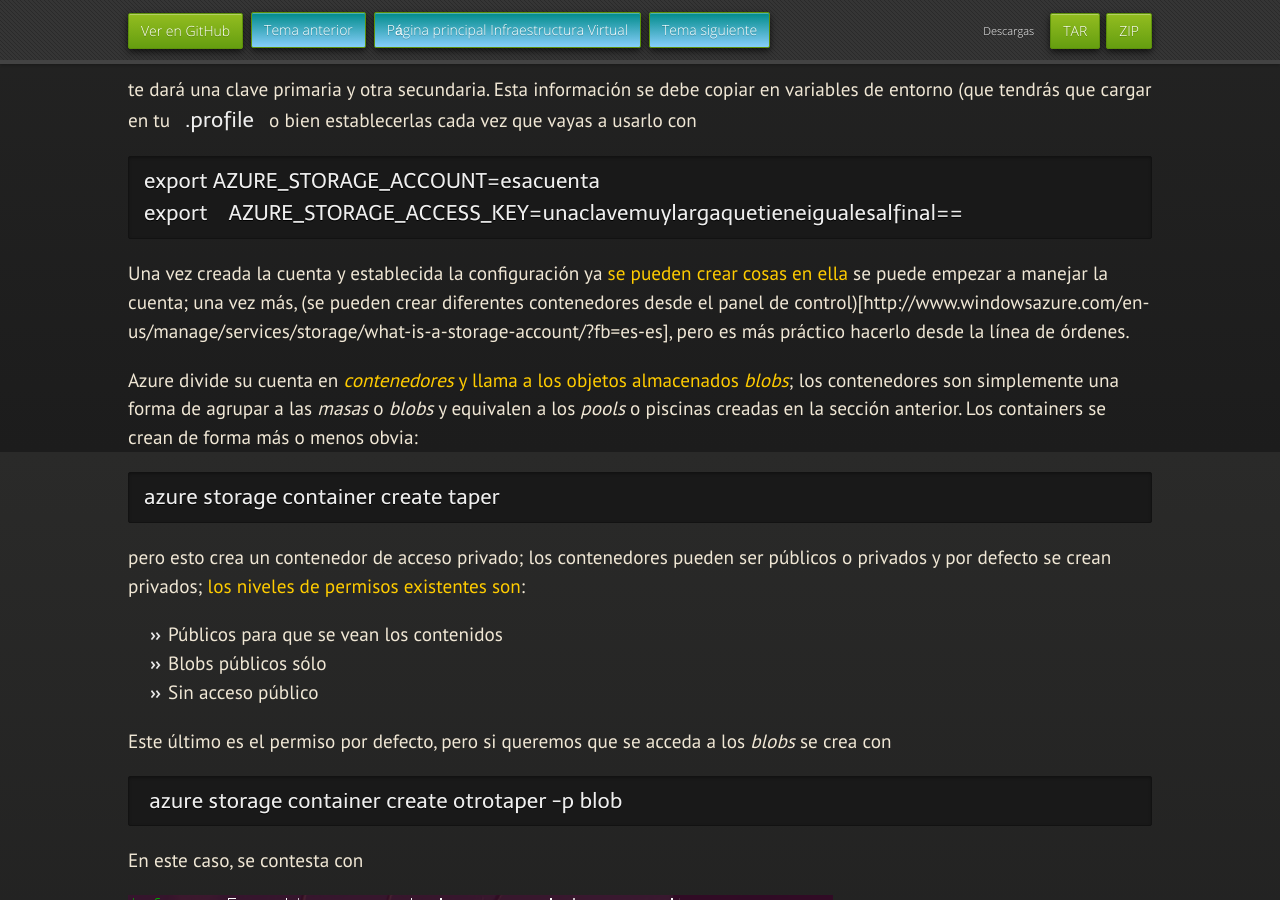
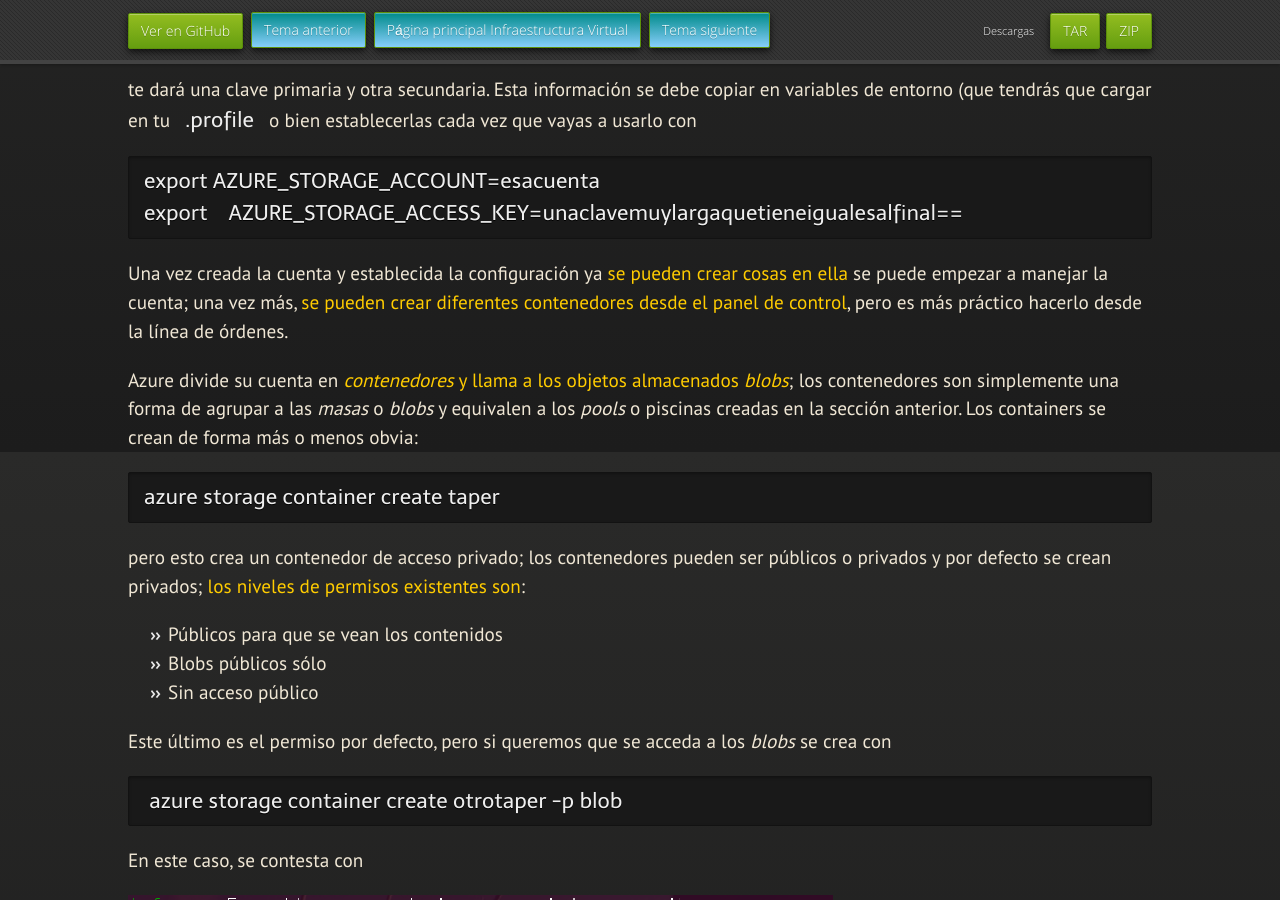
Before and after one commit to JJ/IV, a Jekyll site: the page built from documentos/temas/Almacenamiento.md, in a window 1280 px wide and 900 px high, scrolled down 14848 px. Built offline with Jekyll 4.4.1, drawn with Linux system fonts in a browser that asks for light colours; nearby versions of some CDN libraries; some web fonts are replaced.

Commit message:
Sync documentos/temas/Almacenamiento.md and  from master to gh-pages

```diff
--- a/documentos/temas/Almacenamiento.md
+++ b/documentos/temas/Almacenamiento.md
@@ -616,9 +616,9 @@
 Una vez creada la cuenta y establecida la configuración ya [se pueden
 crear cosas en ella](http://www.windowsazure.com/en-us/manage/linux/other-resources/command-line-tools/?fb=es-es)
 se puede empezar a manejar la cuenta; una vez más,
-(se
+[se
 pueden crear diferentes contenedores desde el panel de
-control)[http://www.windowsazure.com/en-us/manage/services/storage/what-is-a-storage-account/?fb=es-es],
+control](http://www.windowsazure.com/en-us/manage/services/storage/what-is-a-storage-account/?fb=es-es),
 pero es más práctico hacerlo desde la línea de órdenes.
 
 Azure divide su cuenta en
```
